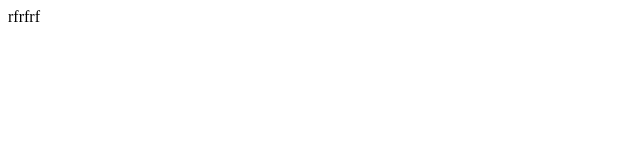
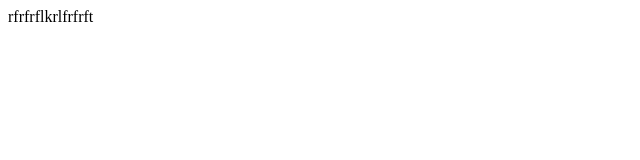
Before and after one commit to Casaya29/PW02204, a plain HTML site: page Clases/Clase 4/index.html in a window 1280 px wide. Shown: the full height of the page, 0-640 px from the left. Drawn offline with Linux system fonts and the light colour scheme.

Commit message:
prueba 4
Signed-off-by: Casaya69 <106005759+Casaya29@users.noreply.github.com>

```diff
--- a/Clases/Clase 4/index.html
+++ b/Clases/Clase 4/index.html
@@ -1,3 +1,3 @@
 <di>
-    rfrfrf
+    rfrfrflkrlfrfrft
 </di>
```
